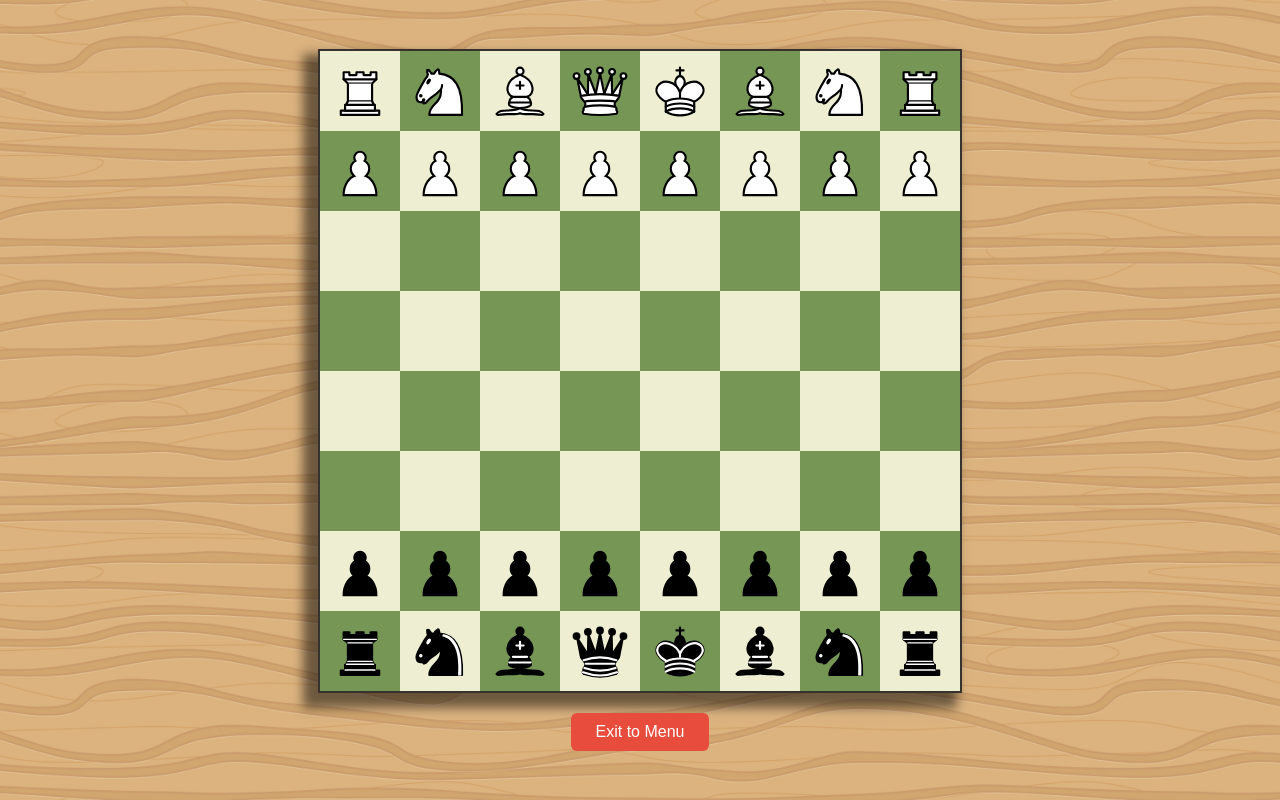
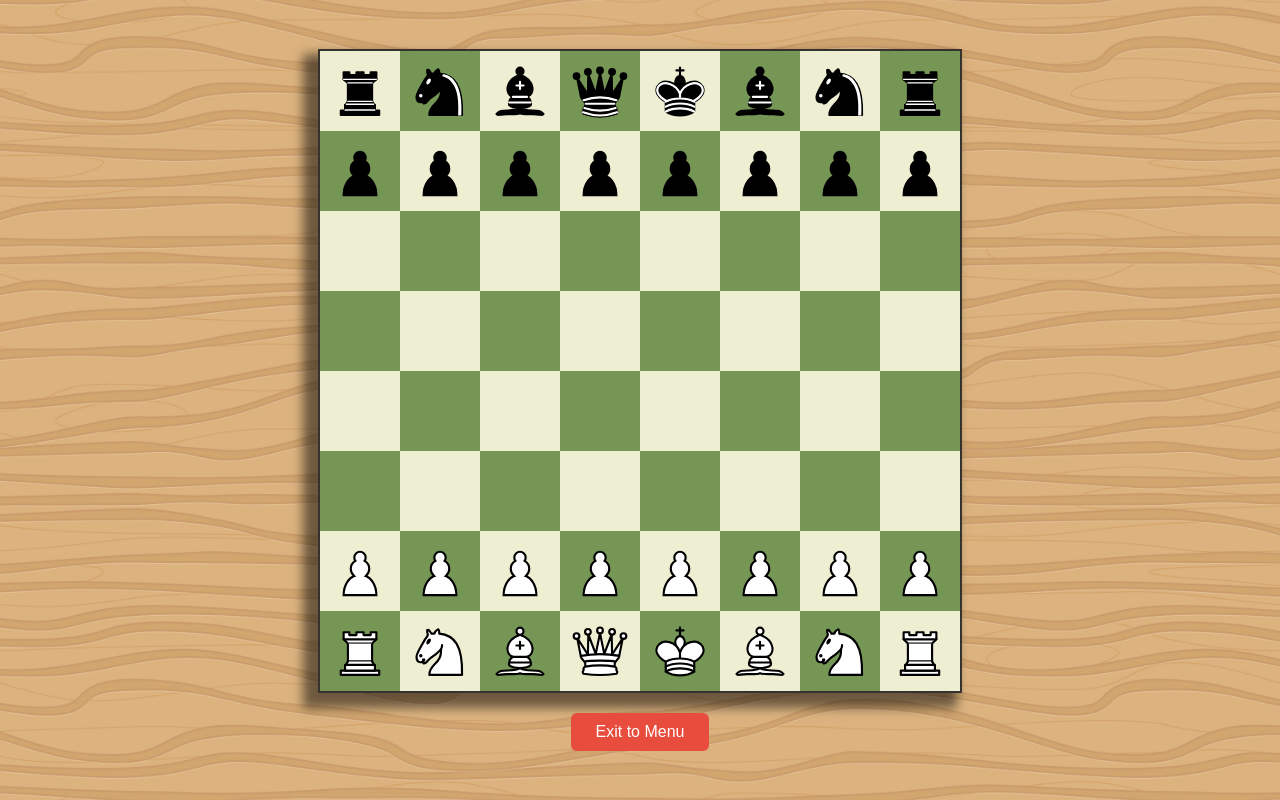
Before and after one commit to MAHanupriSAR/Chess, a React (Vite) app: page / in a window 1280 px wide. Both pictures are taken after a click on the button "Play vs Human". Built offline with nearby package versions, Linux system fonts and the light colour scheme.

Commit message:
improvement

```diff
--- a/src/components/Board.jsx
+++ b/src/components/Board.jsx
@@ -37,7 +37,7 @@ export default function Board({ fenString, vsComputer, playerColor, onReset }) {
                     movePiece(move.fromRow, move.fromCol, move.toRow, move.toCol);
                     setTurn(selfPieceColor);
                 }
-            }, 50);
+            }, 5000);
 
             return () => clearTimeout(timer);
         }
@@ -130,8 +130,13 @@ export default function Board({ fenString, vsComputer, playerColor, onReset }) {
             //color of piece in square = turn
             //it is a hint
             //it is a capture
-            // const isInteractive = (piece && getPieceColor(piece)===turn) ||isHint || isCapture
-            const isInteractive = (piece && getPieceColor(piece)===selfPieceColor && getPieceColor(piece)===turn) ||isHint || isCapture
+            let isInteractive = false;
+            if(vsComputer){
+                isInteractive = (piece && getPieceColor(piece)===selfPieceColor && getPieceColor(piece)===turn) ||isHint || isCapture
+            }
+            else{
+                isInteractive = (piece && getPieceColor(piece)===turn) ||isHint || isCapture
+            }
 
             boardSquares.push(
                 <Square
--- a/src/components/Gamemenu.jsx
+++ b/src/components/Gamemenu.jsx
@@ -12,7 +12,7 @@ export default function GameMenu({ onStartGame }) {
                 <div className="menu-options">
                     <button
                         className="menu-btn"
-                        onClick={() => onStartGame({ vsComputer: false })}
+                        onClick={() => onStartGame({ vsComputer: false, playerColor: 'white' })}
                     >
                         Play vs Human
                     </button>
--- a/src/utils/moveRules.js
+++ b/src/utils/moveRules.js
@@ -3,7 +3,7 @@ import getPieceColor from "./getPieceColor";
 export default function getValidMoves(piece, pieceRow, pieceCol, board, selfPieceColor){
     const type = piece.toLowerCase();
     const pieceColor = getPieceColor(piece);
-    const pieceIsWhite = piece === piece.toUpperCase();
+    const pieceIsSelfPiece = pieceColor === selfPieceColor;
     const moves = [];
 
     function checkAndAdd(targetRow,targetCol){
@@ -31,7 +31,7 @@ export default function getValidMoves(piece, pieceRow, pieceCol, board, selfPiec
 
     if(type === 'p'){ //pawn
         const doubleForward = pieceColor === selfPieceColor ? pieceRow === 6 : pieceRow === 1;
-        const dir = pieceIsWhite ? -1 : 1;
+        const dir = pieceIsSelfPiece ? -1 : 1;
 
         if(board[pieceRow + dir] && !board[pieceRow+dir][pieceCol]){
             moves.push({row: pieceRow+dir, col: pieceCol});
```
